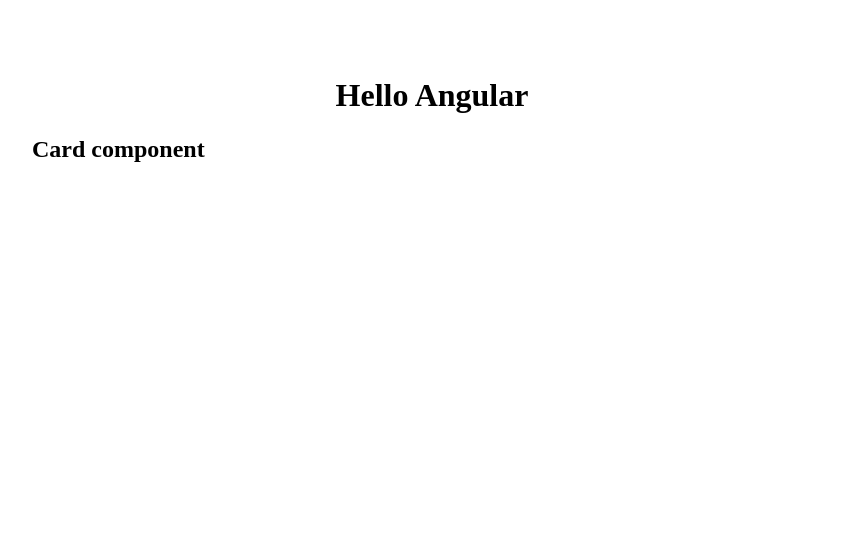
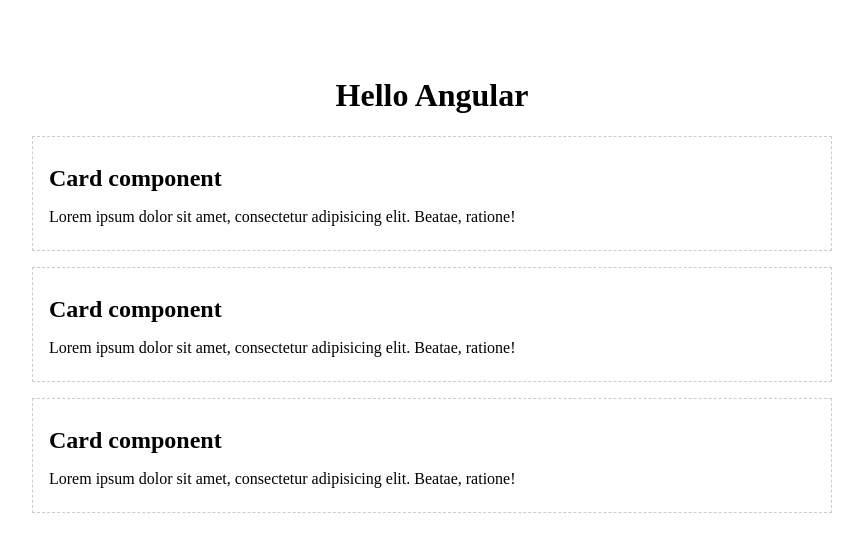
Before and after one commit to bolatashirbek/angular8_simple_projects, an Angular app in the folder ng-basics/: page / in a window 1280 px wide. Shown: the top 552 px of the page, without its empty margins (208-1071 px from the left). Built offline with nearby package versions, Linux system fonts and the light colour scheme.

Commit message:
ng-basics: added card component

```diff
--- a/ng-basics/src/app/app.component.html
+++ b/ng-basics/src/app/app.component.html
@@ -2,4 +2,6 @@
   <h1>Hello Angular</h1>
 
   <app-card></app-card>
+  <app-card></app-card>
+  <app-card></app-card>
 </div>
--- a/ng-basics/src/app/card/card.component.html
+++ b/ng-basics/src/app/card/card.component.html
@@ -1 +1,4 @@
-<h2>Card component</h2>
+<div class="card">
+  <h2>Card component</h2>
+  <p>Lorem ipsum dolor sit amet, consectetur adipisicing elit. Beatae, ratione!</p>
+</div>
--- /dev/null
+++ b/ng-basics/src/app/card/card.component.scss
@@ -0,0 +1,9 @@
+.card {
+  padding: .5rem 1rem;
+  border: 1px dashed #ccc;
+  margin-bottom: 1rem;
+
+  h2 {
+    margin-bottom: .5rem;
+  }
+}
--- a/ng-basics/src/app/card/card.component.ts
+++ b/ng-basics/src/app/card/card.component.ts
@@ -2,7 +2,8 @@ import {Component} from '@angular/core';
 
 @Component({
   selector: 'app-card',
-  templateUrl: './card.component.html'
+  templateUrl: './card.component.html',
+  styleUrls: ['./card.component.scss']
 })
 export class CardComponent {
 
```
Also changed, not shown: 1 other file (tests, documents, lock files or other folders).
